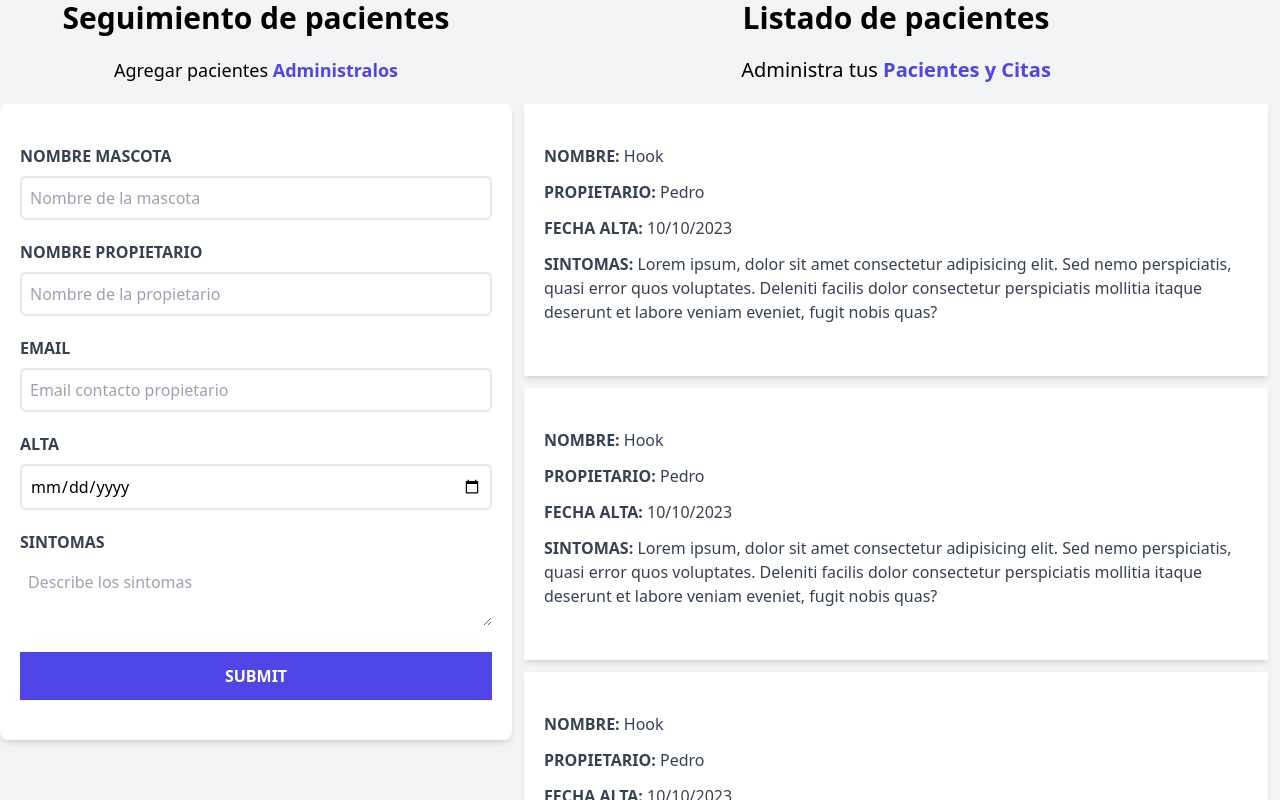
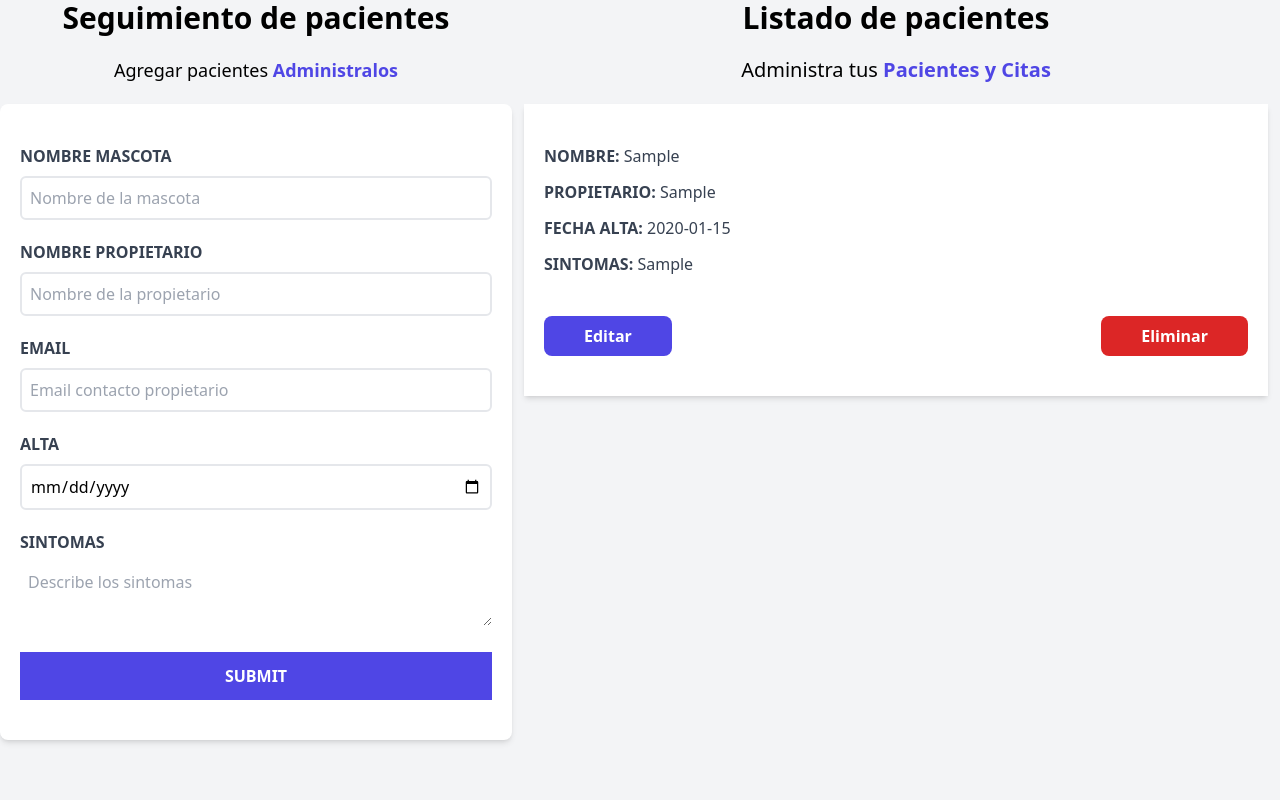
Before and after one commit to Softpedro/citas-react, a React (Vite) app: page / in a window 1280 px wide. Both pictures are taken after typing "Sample", "Sample", "name@example.com", "2020-01-15", "Sample" into the empty fields and a click on the input 256 px from the left and 840 px from the top of the page. Shown: the part 164-964 px from the top of the page. Built offline with nearby package versions, Linux system fonts and the light colour scheme.

Commit message:
feat(components): added add patients functioanlity

```diff
--- a/src/App.jsx
+++ b/src/App.jsx
@@ -14,7 +14,9 @@
           patients={patients}
           setPatients={setPatients}
         />
-        <PatientList />
+        <PatientList
+          patients={patients}
+        />
       </div>
     </div>
   )
--- /dev/null
+++ b/src/components/Error.jsx
@@ -0,0 +1,10 @@
+
+const Error = ({children}) => {
+  return (
+    <div className="text-center bg-red-600 text-white p-3 uppercase font-bold mb-3 rounded-md">
+        {children}
+    </div>
+  )
+}
+
+export default Error
--- a/src/components/Form.jsx
+++ b/src/components/Form.jsx
@@ -1,5 +1,5 @@
 import { useState, useEffect } from 'react';
-
+import Error from './Error';
 const Form = ({ patients, setPatients }) => {
 
     const [name, setName] = useState('');
@@ -8,6 +8,12 @@
     const [date, setDate] = useState('');
     const [symptoms, setSymptoms] = useState('');
     const [error, setError] = useState(false)
+
+    const generateId = () => {
+        const random = Math.random().toString(36).slice(4);
+        const fecha = Date.now().toString(36)
+        return random + fecha
+    }
 
     const handleSubmit = (e) => {
         e.preventDefault()
@@ -22,7 +28,8 @@
             owner,
             email,
             date,
-            symptoms
+            symptoms,
+            id: generateId()
         }
         setPatients([...patients, objectPatient])
 
@@ -49,13 +56,7 @@
                 onSubmit={handleSubmit}
                 className="bg-white shadow-md rounded-lg py-10 px-5 mb-10"
             >
-                {error && (
-                    <div className="text-center bg-red-600 text-white p-3 uppercase font-bold mb-3 rounded-md">
-                        <p>
-                            todos los campos son obligatorios
-                        </p>
-                    </div>
-                ) }
+                {error && <Error><p>todos los campos son obligatorios</p></Error>}
                 <div className="mb-5">
                     <label
                         className="block text-gray-700 uppercase font-bold"
--- a/src/components/Patient.jsx
+++ b/src/components/Patient.jsx
@@ -1,25 +1,37 @@
 
-const Patient = () => {
+const Patient = ({patient}) => {
+    const { name, date, owner, symptoms } = patient;
     return (
         <div className="m-3 bg-white shadow-md px-5 py-10 rounder-xl">
             <p className="font-bold mb-3 text-gray-700 uppercase">
                 Nombre: {''}
-            <span className="font-normal normal-case">Hook</span>
+                <span className="font-normal normal-case">{name}</span>
             </p>
             <p className="font-bold mb-3 text-gray-700 uppercase">
                 Propietario: {''}
-            <span className="font-normal normal-case">Pedro</span>
+                <span className="font-normal normal-case">{owner}</span>
             </p>
             <p className="font-bold mb-3 text-gray-700 uppercase">
                 Fecha alta: {''}
-            <span className="font-normal normal-case">10/10/2023</span>
+                <span className="font-normal normal-case">{date}</span>
             </p>
             <p className="font-bold mb-3 text-gray-700 uppercase">
                 Sintomas: {''}
-            <span className="font-normal normal-case">Lorem ipsum, dolor sit amet consectetur adipisicing elit. Sed nemo perspiciatis, quasi error quos voluptates. Deleniti facilis dolor consectetur perspiciatis mollitia itaque deserunt et labore veniam eveniet, fugit nobis quas?</span>
+                <span className="font-normal normal-case">{symptoms}</span>
             </p>
+            <div className="flex justify-between mt-10">
+                <button
+                    className="py-2 px-10 bg-indigo-600 hover:bg-indigo-700 text-white font-bold upper
+                 rounded-lg">
+                    Editar
+                </button>
+                <button
+                    className="py-2 px-10 bg-red-600 hover:bg-red-700 text-white font-bold upper
+                 rounded-lg">
+                    Eliminar
+                </button>
+            </div>
         </div>
     )
 }
-
 export default Patient;
--- a/src/components/PatientList.jsx
+++ b/src/components/PatientList.jsx
@@ -1,20 +1,39 @@
 import Patient from "./Patient";
 
-const PatientList = () => {
+const PatientList = ({patients}) => {
   return (
     <div className="md:w-1/2 lg:w-3/5 md:h-screen overflow-y-scroll">
-        <h2 className="font-black text-3xl text-center">
+      {patients && patients.length ? (
+        <>
+          <h2 className="font-black text-3xl text-center">
             Listado de pacientes
-        </h2>
-        <p className="text-center mt-5 mb-5 text-xl">
+          </h2>
+          <p className="text-center mt-5 mb-5 text-xl">
             Administra tus {''}
-            <span className="text-indigo-600 font-bold">Pacientes y Citas</span>
-        </p>
-
-        <Patient />
-        <Patient />
-        <Patient />
-        <Patient />
+            <span className="text-indigo-600 font-bold">
+              Pacientes y Citas
+            </span>
+          </p>
+          { patients.map( patient => (
+            <Patient
+              key={patient.id}
+              patient={patient}
+            />
+          ))}
+        </>
+      ) : (
+        <>
+          <h2 className="font-black text-3xl text-center">
+            No hay pacientes
+          </h2>
+          <p className="text-center mt-5 mb-5 text-xl">
+            Comienza agregando pacientes {''}
+            <span className="text-indigo-600 font-bold">
+              y apareceran en este lugar
+            </span>
+          </p>
+        </>
+      ) }
     </div>
   )
 }
```
Lines whose indentation alone changed are shown as unchanged.
